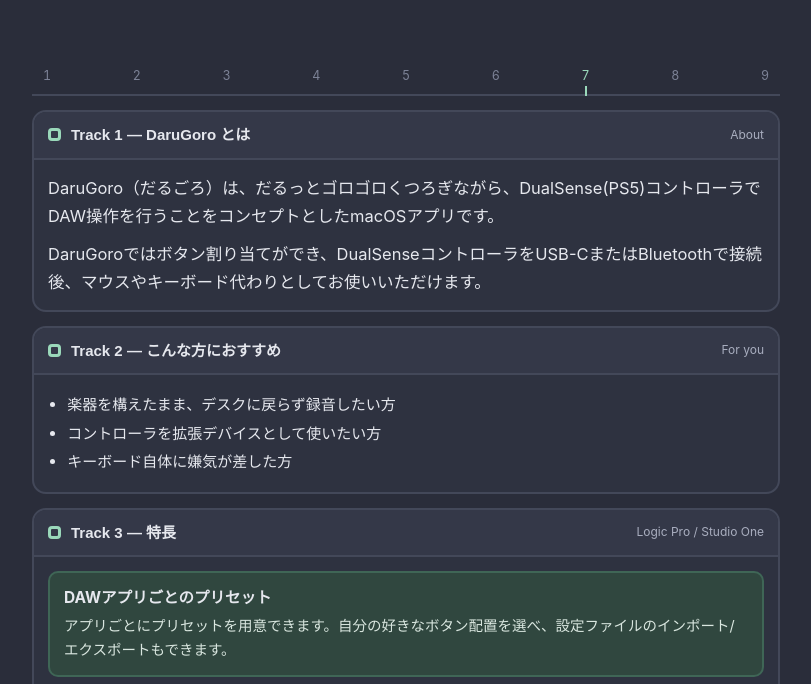
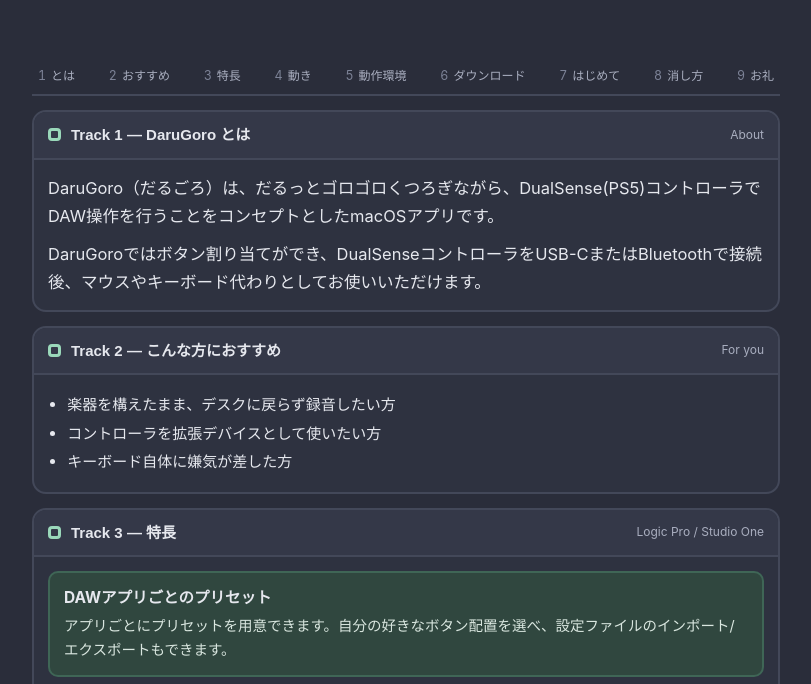
Before and after one commit to amam335345/darugoro-site, a plain HTML site: page index.html in a window 1280 px wide. Shown: the part 921-1605 px from the top of the page, without its empty margins (234-1045 px from the left). Drawn offline with Linux system fonts and the light colour scheme.

Commit message:
配布ページの目盛りで、押した番号を光らせ、数字の横にトラック名を出す

```diff
--- a/index.html
+++ b/index.html
@@ -39,11 +39,14 @@ header nav a{color:var(--muted);text-decoration:none}
 .hero .note{text-align:center}
 .shot{margin:22px 0 0}.shot img{border:2px solid var(--line);border-radius:12px}
 .ruler{display:flex;justify-content:space-between;font-size:12.5px;font-variant-numeric:tabular-nums;border-bottom:2px solid var(--line);padding:20px 0 0;margin-top:34px;position:sticky;top:0;z-index:5;background:var(--bg)}
-/* 目盛りの数字はトラックへの近道。押すとそのトラックへ移る */
-.ruler a{color:var(--faint);text-decoration:none;min-width:30px;padding:6px 4px 8px;text-align:center;border-radius:6px 6px 0 0;position:relative}
-.ruler a:hover,.ruler a:focus-visible{color:var(--mint);background:var(--lane);outline:none}
-.ruler a.on{color:var(--mint)}
-.ruler a.on:after{content:"";position:absolute;left:50%;bottom:-2px;width:2px;height:10px;margin-left:-1px;background:var(--mint)}
+/* 目盛りの数字はトラックへの近道。押すとそのトラックへ移る。数字の横にトラックの名前 */
+.ruler a{display:flex;align-items:baseline;gap:5px;color:var(--faint);text-decoration:none;white-space:nowrap;padding:6px 6px 8px;border-radius:6px 6px 0 0;position:relative}
+.ruler a .t{font-size:12px;color:var(--muted)}
+.ruler a:hover,.ruler a:focus-visible{background:var(--lane);outline:none}
+.ruler a:hover .n,.ruler a:hover .t,.ruler a:focus-visible .n,.ruler a:focus-visible .t,.ruler a.on .n,.ruler a.on .t{color:var(--mint)}
+.ruler a.on:after{content:"";position:absolute;left:12px;bottom:-2px;width:2px;height:10px;margin-left:-1px;background:var(--mint)}
+/* 幅が足りないときは、目盛りを横にずらして見る */
+@media(max-width:760px){.ruler{overflow-x:auto;scrollbar-width:none;gap:4px}.ruler::-webkit-scrollbar{display:none}}
 .track{border:2px solid var(--line);border-radius:14px;overflow:hidden;margin-top:14px;background:var(--lane2)}
 .thead{display:flex;align-items:center;gap:10px;background:var(--lane);padding:10px 14px;border-bottom:2px solid var(--line)}
 /* トラックの印は、ロゴと同じ「太い線の角丸」 */
@@ -106,7 +109,7 @@ footer a{color:var(--muted)}
 
 <!-- ================= 日本語 ================= -->
 <div id="japanese" lang="ja">
-<nav class="ruler" aria-label="トラックへ移動"><a href="#ja-about" title="DaruGoro とは">1</a><a href="#ja-for" title="こんな方におすすめ">2</a><a href="#ja-features" title="特長">3</a><a href="#ja-motion" title="動きを見る">4</a><a href="#ja-req" title="動作環境">5</a><a href="#ja-download" title="ダウンロード">6</a><a href="#ja-first-launch" title="はじめて使うとき">7</a><a href="#ja-uninstall" title="アプリの消し方">8</a><a href="#ja-thanks" title="お礼・商標">9</a></nav>
+<nav class="ruler" aria-label="トラックへ移動"><a href="#ja-about" title="DaruGoro とは"><span class="n">1</span><span class="t">とは</span></a><a href="#ja-for" title="こんな方におすすめ"><span class="n">2</span><span class="t">おすすめ</span></a><a href="#ja-features" title="特長"><span class="n">3</span><span class="t">特長</span></a><a href="#ja-motion" title="動きを見る"><span class="n">4</span><span class="t">動き</span></a><a href="#ja-req" title="動作環境"><span class="n">5</span><span class="t">動作環境</span></a><a href="#ja-download" title="ダウンロード"><span class="n">6</span><span class="t">ダウンロード</span></a><a href="#ja-first-launch" title="はじめて使うとき"><span class="n">7</span><span class="t">はじめて</span></a><a href="#ja-uninstall" title="アプリの消し方"><span class="n">8</span><span class="t">消し方</span></a><a href="#ja-thanks" title="お礼・商標"><span class="n">9</span><span class="t">お礼</span></a></nav>
 <div class="track" id="ja-about">
   <div class="thead"><span class="dot"></span><b>Track 1 — DaruGoro とは</b><span>About</span></div>
   <div class="lane">
@@ -215,7 +218,7 @@ footer a{color:var(--muted)}
 
 <!-- ================= English ================= -->
 <div id="english" lang="en">
-<nav class="ruler" aria-label="Jump to a track"><a href="#en-about" title="What is DaruGoro?">1</a><a href="#en-for" title="Who it’s for">2</a><a href="#en-features" title="Features">3</a><a href="#en-motion" title="In motion">4</a><a href="#en-req" title="Requirements">5</a><a href="#download" title="Download">6</a><a href="#en-first-launch" title="First launch">7</a><a href="#en-uninstall" title="Uninstalling">8</a><a href="#en-thanks" title="Say thanks / Trademarks">9</a></nav>
+<nav class="ruler" aria-label="Jump to a track"><a href="#en-about" title="What is DaruGoro?"><span class="n">1</span><span class="t">About</span></a><a href="#en-for" title="Who it’s for"><span class="n">2</span><span class="t">For you</span></a><a href="#en-features" title="Features"><span class="n">3</span><span class="t">Features</span></a><a href="#en-motion" title="In motion"><span class="n">4</span><span class="t">Motion</span></a><a href="#en-req" title="Requirements"><span class="n">5</span><span class="t">Requirements</span></a><a href="#download" title="Download"><span class="n">6</span><span class="t">Download</span></a><a href="#en-first-launch" title="First launch"><span class="n">7</span><span class="t">First launch</span></a><a href="#en-uninstall" title="Uninstalling"><span class="n">8</span><span class="t">Uninstall</span></a><a href="#en-thanks" title="Say thanks / Trademarks"><span class="n">9</span><span class="t">Thanks</span></a></nav>
 <div class="track" id="en-about">
   <div class="thead"><span class="dot"></span><b>Track 1 — What is DaruGoro?</b><span>About</span></div>
   <div class="lane">
@@ -336,17 +339,38 @@ footer a{color:var(--muted)}
       });
     });
   });
-  // 目盛り: 今見ているトラックの番号を光らせる
+  // 目盛り: 今見ているトラックの番号を光らせる。
+  // 目盛りのすぐ下まで来たトラックを「今」とする。押した番号は、そのトラックが目盛りの下にある間はそのまま光らせる
+  // （短いトラックはページの終わりで上まで来ないため）
   document.querySelectorAll('.ruler').forEach(function (ruler) {
     var links = Array.prototype.slice.call(ruler.querySelectorAll('a'));
     var targets = links.map(function (a) { return document.getElementById(a.getAttribute('href').slice(1)); });
+    var picked = -1;
+    // 目盛りが上に貼り付いたときの下端
+    function edge() { return ruler.offsetHeight + 24; }
     function update() {
-      var current = -1;
-      targets.forEach(function (t, i) { if (t && t.getBoundingClientRect().top < window.innerHeight * 0.4) current = i; });
+      var line = edge(), current = -1;
+      targets.forEach(function (t, i) { if (t && t.getBoundingClientRect().top <= line) current = i; });
       var last = targets[targets.length - 1];
       if (last && last.getBoundingClientRect().bottom < 0) current = -1;
+      if (picked >= 0) current = picked;
       links.forEach(function (a, i) { a.classList.toggle('on', i === current); });
+      var on = links[current];
+      if (on && ruler.scrollWidth > ruler.clientWidth) {
+        var left = on.offsetLeft - ruler.clientWidth / 2 + on.offsetWidth / 2;
+        ruler.scrollLeft = left;
+      }
     }
+    links.forEach(function (a, i) { a.addEventListener('click', function () { picked = i; setTimeout(update, 50); }); });
+    // ほかのページ内リンク（もう一方の目盛り・日本語/English）を押したら、固定をやめる
+    document.addEventListener('click', function (e) {
+      var link = e.target.closest && e.target.closest('a[href^="#"]');
+      if (link && links.indexOf(link) < 0 && picked >= 0) { picked = -1; setTimeout(update, 50); }
+    });
+    // 自分でスクロールしたら、押した番号の固定をやめる
+    ['wheel', 'touchstart', 'keydown'].forEach(function (type) {
+      window.addEventListener(type, function () { if (picked >= 0) { picked = -1; setTimeout(update, 50); } }, { passive: true });
+    });
     window.addEventListener('scroll', update, { passive: true });
     window.addEventListener('resize', update);
     update();
```
